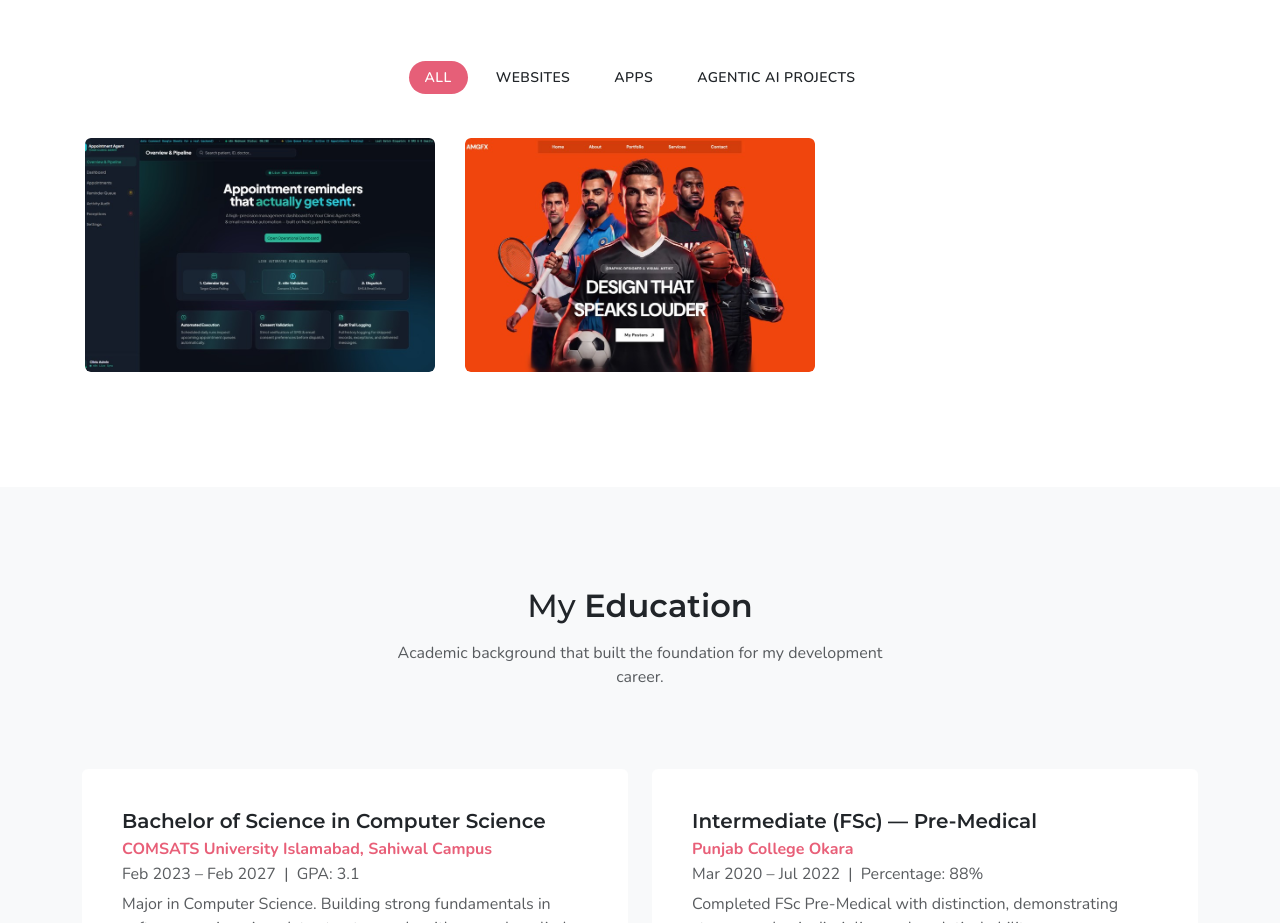
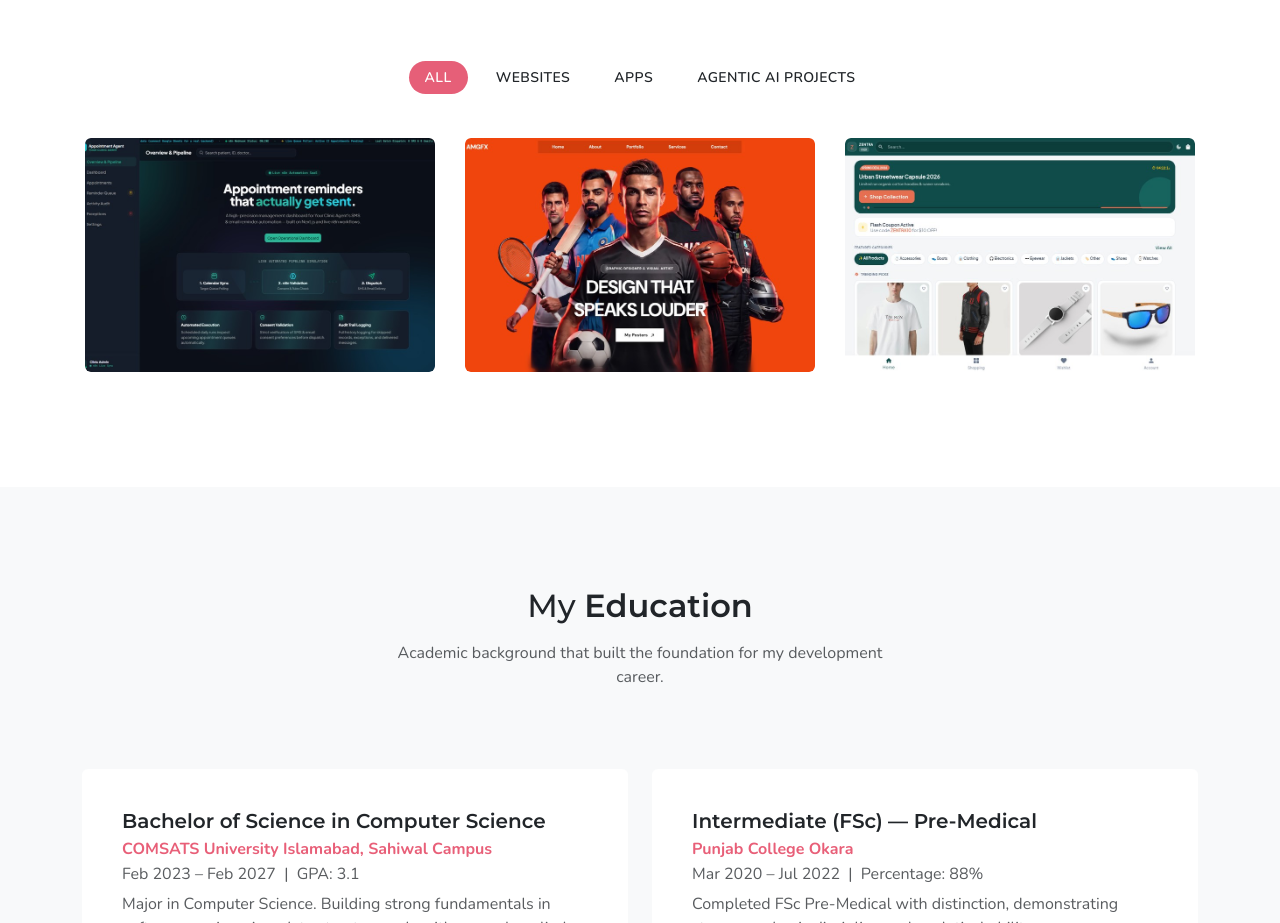
Before and after one commit to Sayyafmugal/Sayyafmugal.github.io, a plain HTML site: page index.html in a window 1280 px wide. Shown: the part 3020-3943 px from the top of the page. Drawn offline with nearby package versions, Linux system fonts and the light colour scheme; files whose address does not match are found by name.

Commit message:
Add Zentra e-commerce app to projects
Links the live Flutter web demo (zentra-0.vercel.app) with a home
screen screenshot thumbnail, under the Apps filter.

Co-Authored-By: Claude Opus 5.5 <noreply@anthropic.com>

```diff
--- a/index.html
+++ b/index.html
@@ -293,6 +293,20 @@
                         </div>
                     </a>
                 </div>
+
+                <div class="col-lg-4 work_item app">
+                    <a href="https://zentra-0.vercel.app" target="_blank" rel="noopener">
+                        <div class="work_box">
+                            <div class="work_img">
+                                <img src="assets/images/works/9.jpg?v=1" class="img-fluid mx-auto d-block rounded" alt="Zentra e-commerce app home screen screenshot">
+                            </div>
+                            <div class="work_detail">
+                                <p class="mb-2">Flutter · Firebase · GetX — Live Demo</p>
+                                <h4 class="mb-0">Zentra — E-commerce App</h4>
+                            </div>
+                        </div>
+                    </a>
+                </div>
             </div>
         </div>
     </section>
```
Also changed, not shown: assets/images/works/9.jpg (added).
